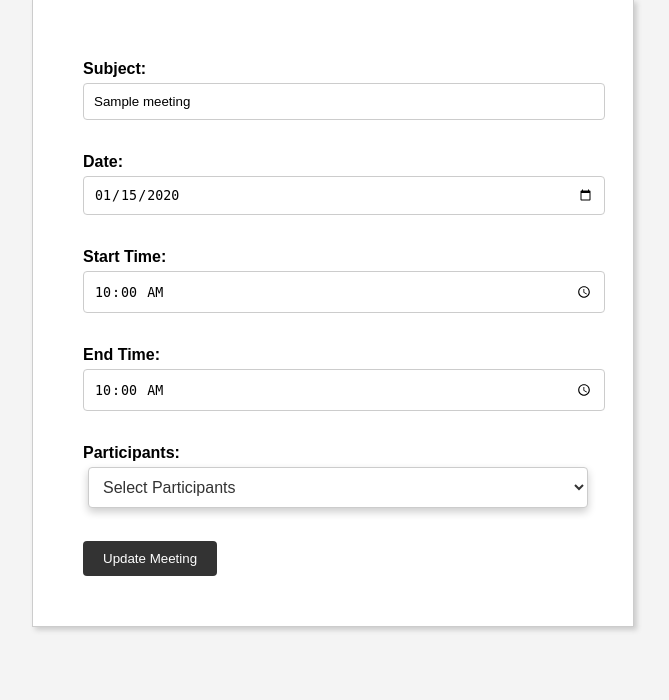
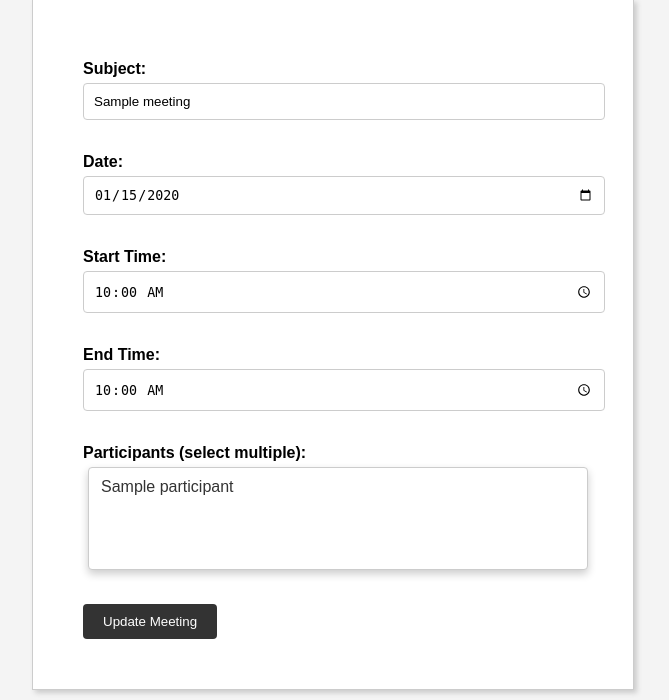
Before and after one commit to huseyincanbay/flask-web, a Flask app: page /meeting/1 in a window 1280 px wide. Shown: the part 101-801 px from the top of the page, without its empty margins (307-976 px from the left). Before the commit the page ends 732 px from the top, so only its background shows below. Run offline with Flask 3, Linux system fonts and the light colour scheme; tables that the repository leaves empty hold one stand-in row (values such as "Sample post").

Commit message:
updated selecting participant

```diff
--- a/website/templates/update-meeting.html
+++ b/website/templates/update-meeting.html
@@ -21,9 +21,8 @@
         <label for="end_time">End Time:</label>
         <input type="time" id="end_time" name="end_time" value="{{ meeting.end_time }}" required><br><br>
 
-        <label for="participants">Participants:</label>
-        <select id="participants" name="participants" class="form-field" required>
-            <option value="" disabled selected>Select Participants</option>
+        <label for="participants">Participants (select multiple):</label>
+        <select id="participants" name="participants" class="form-field" required multiple>
             {% for participant in participants %}
                 <option value="{{ participant.id }}">{{ participant.name }}</option>
             {% endfor %}
--- a/website/views.py
+++ b/website/views.py
@@ -12,7 +12,7 @@ def list_meetings():
     return render_template('list-meetings.html', meetings=meetings)
 
 # Create a new meeting route
-@views.route('/new-meeting', methods=['GET', 'POST'])
+@views.route('/meeting', methods=['GET', 'POST'])
 def create_meeting():
     if request.method == 'POST':
         subject = request.form.get('subject')
@@ -43,6 +43,7 @@ def create_meeting():
 
     participants = Participant.query.all()
     return render_template('create-meeting.html', participants=participants)
+
 
 #Get a meeting by id
 @views.route('/meeting/<int:id>', methods=['GET'])
```
Also changed, not shown: website/templates/create-meeting.html (+4 -4 lines), website/templates/create-participant.html (line endings or trailing spaces), website/templates/list-meetings.html (line endings or trailing spaces).
